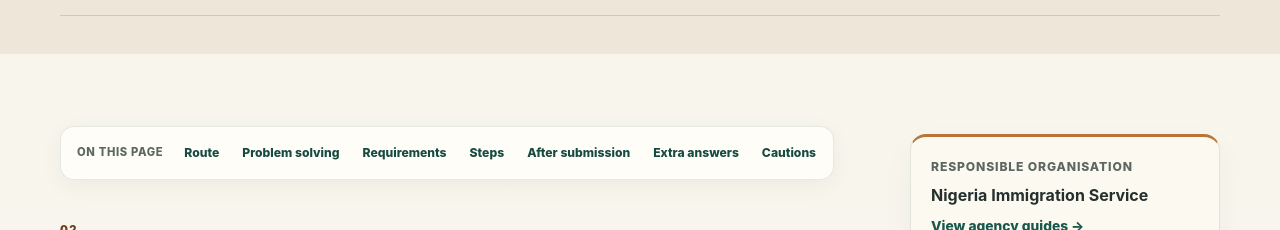
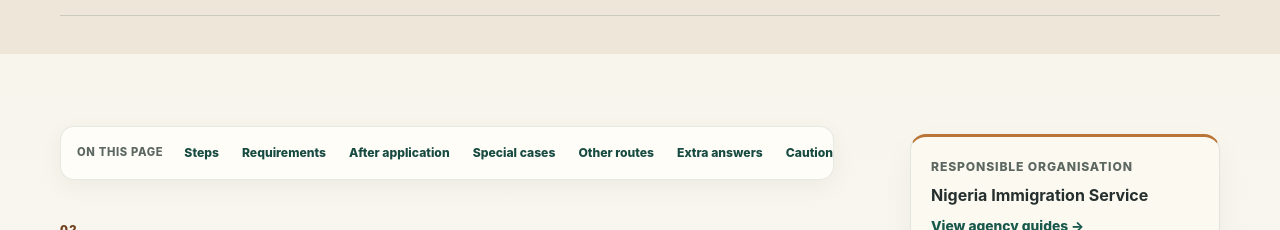
Before and after one commit to eghosa001/nigeria, a Next.js app: page /services/passport-renewal in a window 1280 px wide. Shown: the part 1160-1390 px from the top of the page. Built offline with nearby package versions, Linux system fonts and the light colour scheme; no server answers.

Commit message:
Reduce repeated page sections in components/guide-quick-nav.tsx

```diff
--- a/components/guide-quick-nav.tsx
+++ b/components/guide-quick-nav.tsx
@@ -1,9 +1,9 @@
 "use client";
 
 const items = [
-  ["journey", "Route"],
+  ["steps", "Steps"],
   ["requirements", "Requirements"],
-  ["steps", "Steps"],
+  ["journey", "Other routes"],
   ["official-sources", "Sources"],
 ] as const;
 
@@ -13,13 +13,19 @@ export function GuideQuickNav({ showQuickAnswers = false, showAftercare = false,
     if (!target) return;
     const nextUrl = window.location.pathname + window.location.search + "#" + id;
     window.history.replaceState(window.history.state, "", nextUrl);
+    // Expand any optional section before scrolling to its inner anchor.
+    let disclosure: HTMLDetailsElement | null = target.closest("details");
+    while (disclosure) {
+      disclosure.open = true;
+      disclosure = disclosure.parentElement?.closest("details") ?? null;
+    }
     target.scrollIntoView({ behavior: "smooth", block: "start" });
   }
 
   return (
     <nav className="guide-quick-nav" aria-label="On this page">
       <span>On this page</span>
-      {[...items.slice(0, 1), ...(showScenarios ? [["case-guidance", "Problem solving"] as const] : []), ...items.slice(1, 3), ...(showAftercare ? [["after-submit", "After submission"] as const] : []), ...(showQuickAnswers ? [["quick-answers", "Extra answers"] as const] : []), ["notes", "Cautions"] as const, ...items.slice(3)].map(([id, label]) => (
+      {[...items.slice(0, 2), ...(showAftercare ? [["after-submit", "After application"] as const] : []), ...(showScenarios ? [["case-guidance", "Special cases"] as const] : []), ...items.slice(2, 3), ...(showQuickAnswers ? [["quick-answers", "Extra answers"] as const] : []), ["notes", "Cautions"] as const, ...items.slice(3)].map(([id, label]) => (
         <a
           key={id}
           href={"#" + id}
```
